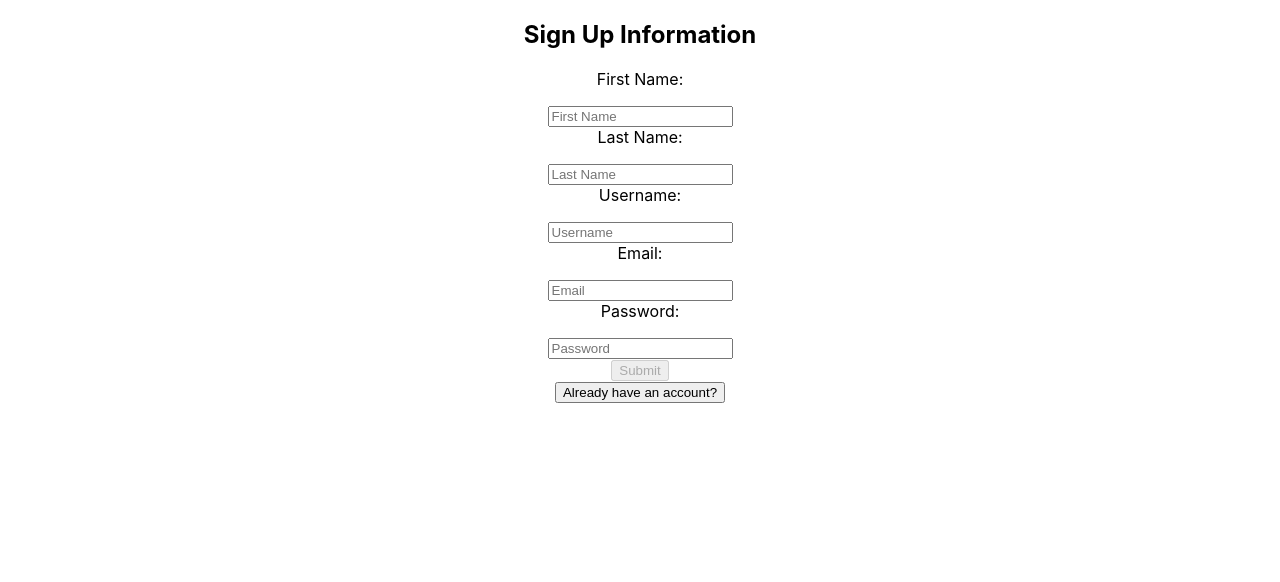
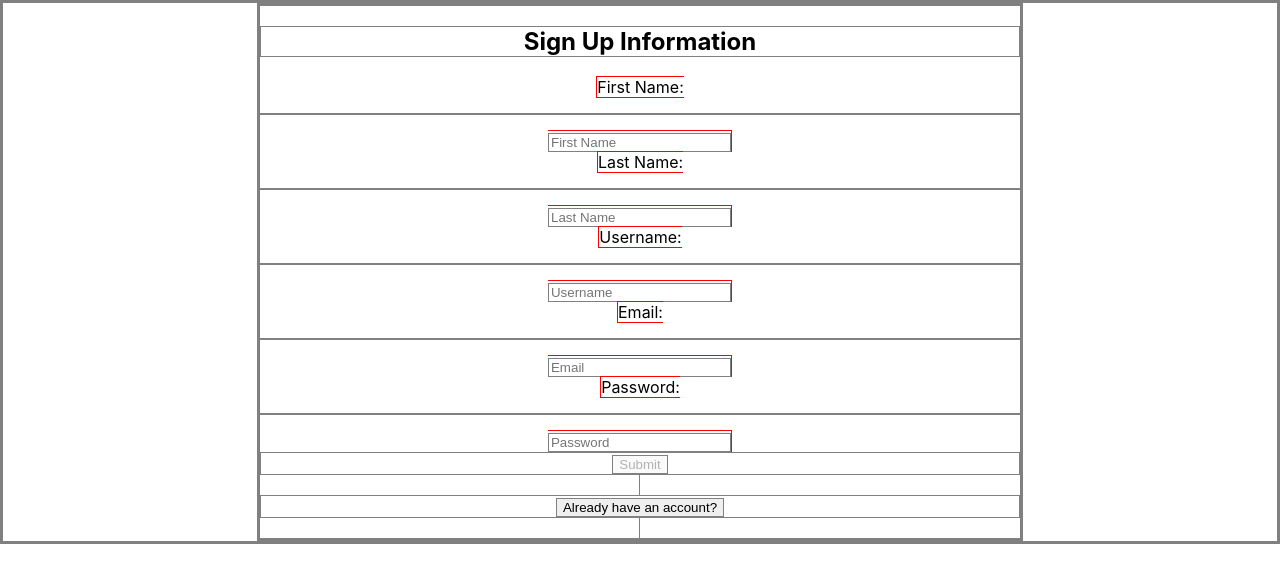
Before and after one commit to BW-Potluck-Planner-2/front-end, a React (Create React App) app in the folder potluckplanner/: page / in a window 1280 px wide. Shown: the top 582 px of the page. Built offline with nearby package versions, Linux system fonts and the light colour scheme.

Commit message:
added class name to signup.js and started styling

```diff
--- a/potluckplanner/package.json
+++ b/potluckplanner/package.json
@@ -8,6 +8,7 @@
     "@testing-library/user-event": "^7.2.1",
     "axios": "^0.19.2",
     "cypress": "^4.8.0",
+    "gh-pages": "^3.1.0",
     "react": "^16.13.1",
     "react-dom": "^16.13.1",
     "react-router-dom": "^5.2.0",
@@ -17,6 +18,8 @@
     "yup": "^0.29.1"
   },
   "scripts": {
+    "predeploy": "npm run build",
+    "deploy": "gh-pages -d build",
     "start": "react-scripts start",
     "build": "react-scripts build",
     "test": "react-scripts test",
@@ -36,5 +39,6 @@
       "last 1 firefox version",
       "last 1 safari version"
     ]
-  }
+  },
+  "homepage": "https://myusername.github.io/my-app"
 }
--- a/potluckplanner/src/components/signup.js
+++ b/potluckplanner/src/components/signup.js
@@ -11,7 +11,7 @@ const Signup = (props) =>{
     } = props
 
     return (
-        <div>
+        <div className='signup'>
             <form onSubmit={onSubmit}>
                 <h2>Sign Up Information</h2>
                 <label>First Name:<br/>
--- a/potluckplanner/src/index.css
+++ b/potluckplanner/src/index.css
@@ -11,3 +11,16 @@ code {
   font-family: source-code-pro, Menlo, Monaco, Consolas, 'Courier New',
     monospace;
 }
+
+* {
+  border: 1px solid grey;
+}
+
+label {
+  border: 1px solid red;
+}
+
+.App{
+  width: 60%;
+  margin: auto;
+}
```
Also changed, not shown: 1 other file (tests, documents, lock files or other folders).
